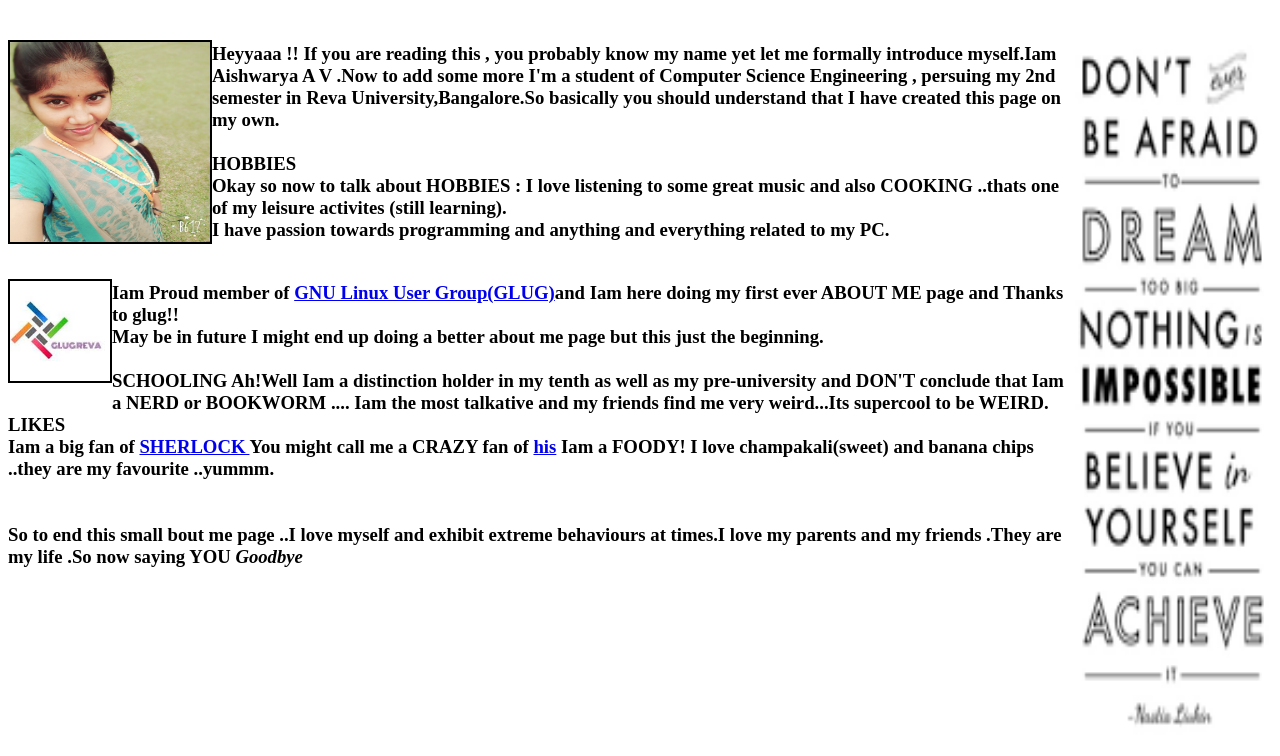
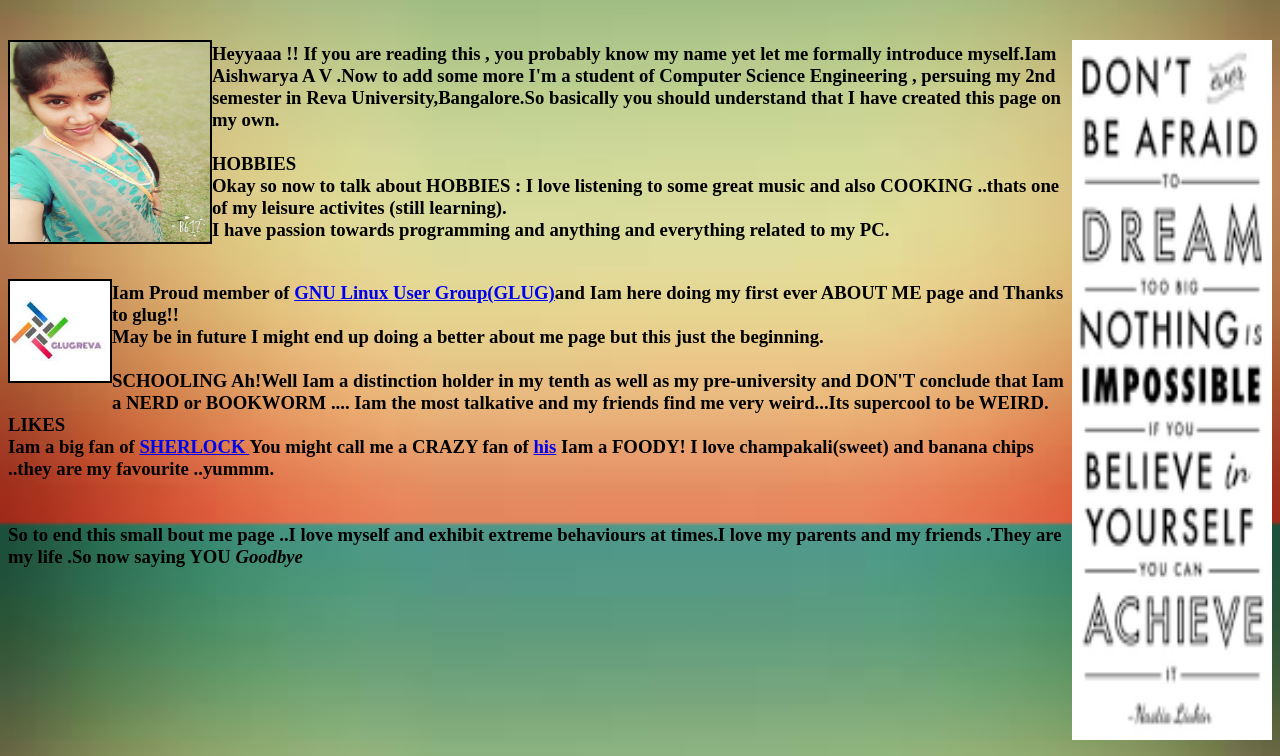
Before and after one commit to Aishuav01/Aishuav01.github.io, a plain HTML site: page index.html in a window 1280 px wide. Shown: the part 274-1030 px from the top of the page. Drawn offline with Linux system fonts and the light colour scheme; files whose address does not match are found by name.

Commit message:
Update index.html

```diff
--- a/index.html
+++ b/index.html
@@ -5,7 +5,7 @@
    <p style="float: center; clear: center"><img src="/home/aishwarya/mee/sf.jpeg" height="100px" width="100%" border="0"><br>
 
    </head>
-   <body style=background-image:url("huh.jpng");background-repeat="no-repeat";background-size:100%>
+   <body style=background-image:url("huh.jpeg");background-repeat="no-repeat";background-size:100%>
      <p><h1>ME!</h1></p><br>
    <p style="float: right; clear: right"><img src="/home/aishwarya/mee/-78.png" height="700px" width="200px" border="0">
      <p style="float: LEFT; clear: Left"><img src="/home/aishwarya/mee/B612_20160906_102227.jpg" height="200px" width="200px" border="2px"><p font=color:green><h3 align="left" font=size:"45"> Heyyaaa !! If you are reading this , you probably know my name yet let me formally introduce myself.Iam Aishwarya A V .Now to add some more I'm a student of Computer Science Engineering , persuing my 2nd semester in Reva University,Bangalore.So  basically you should understand that I have created this page on my own. <br><br>
```
